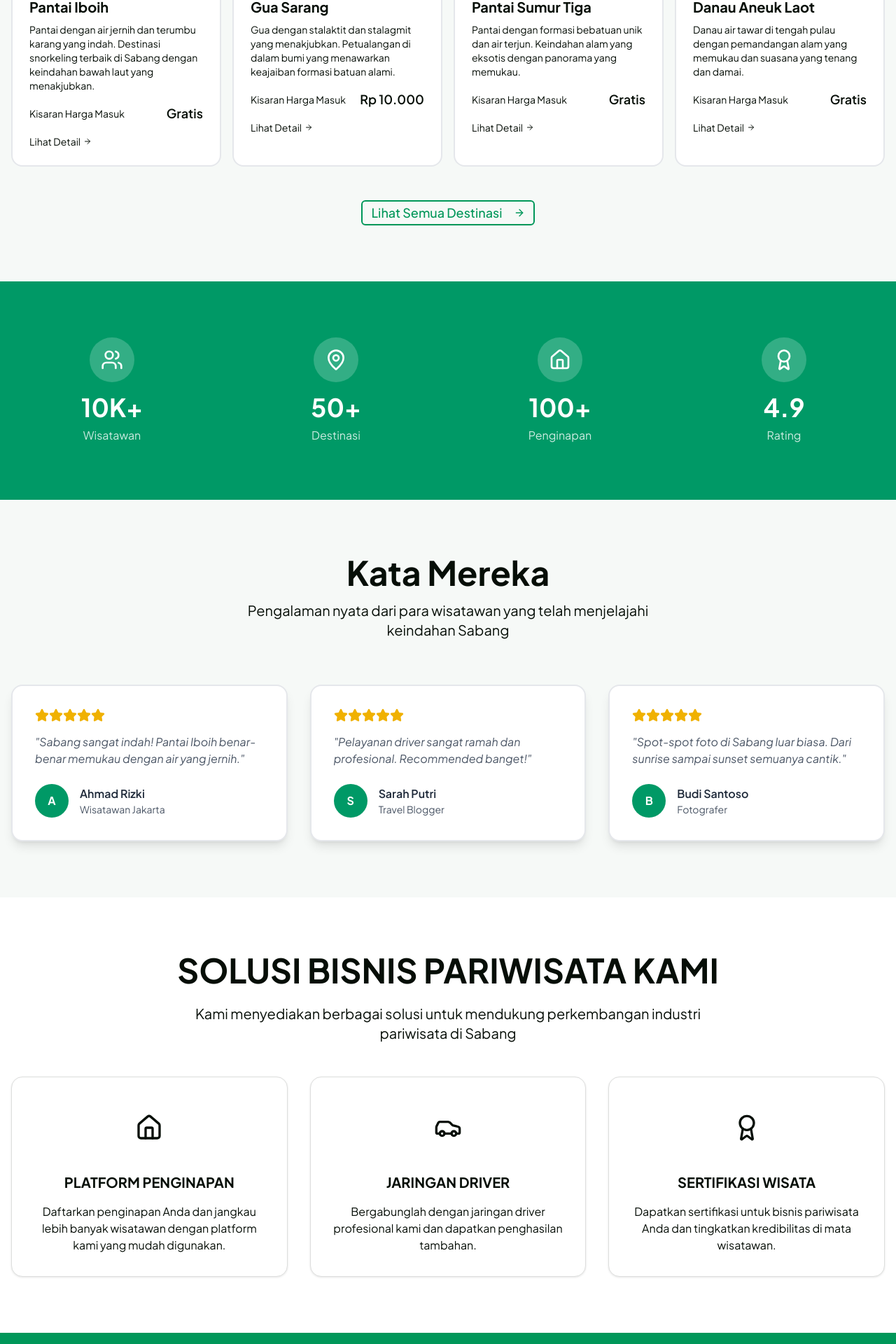
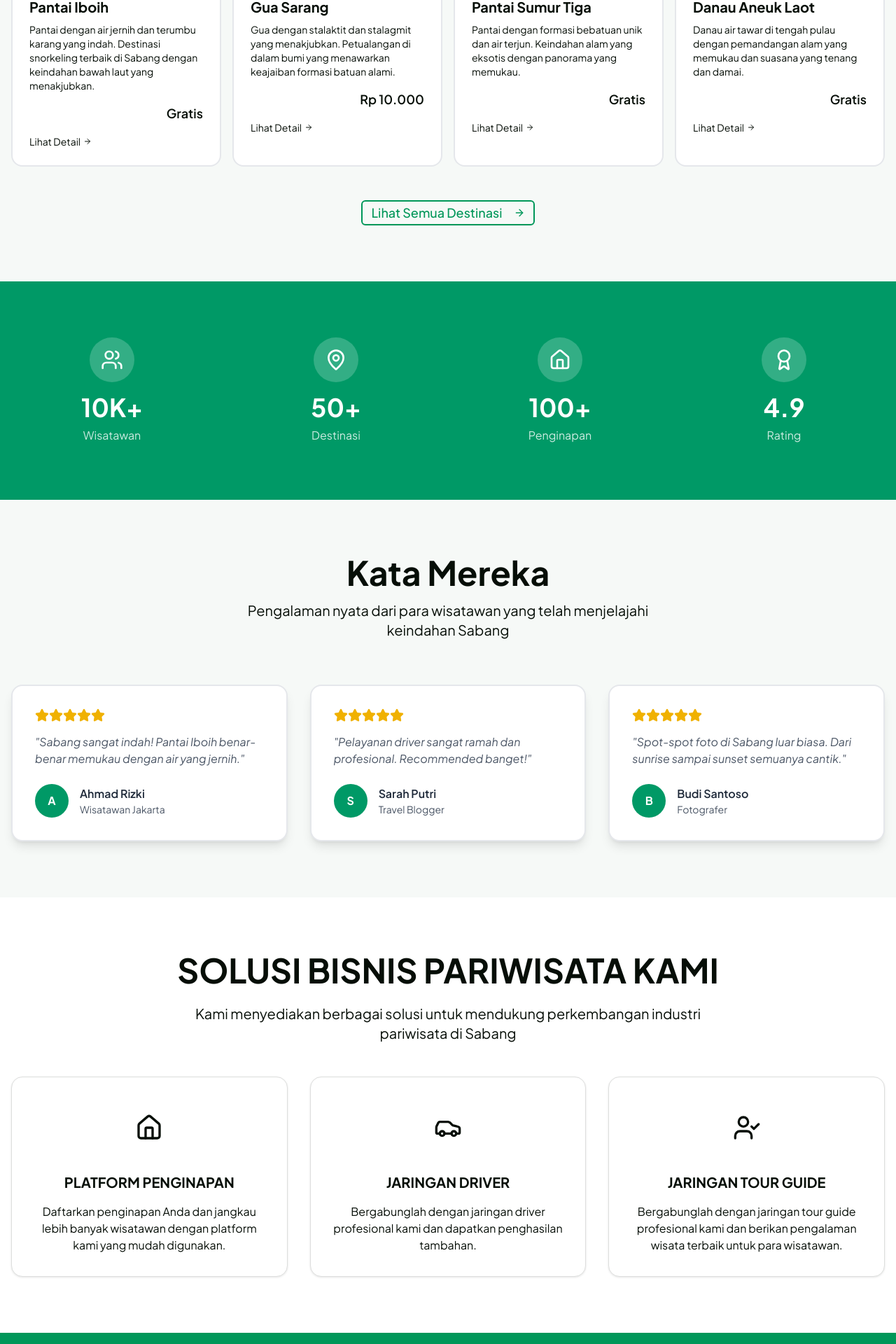
Before and after one commit to dianislami/SabangKarsa, a React (Vite) app: page / in a window 1280 px wide. Shown: the part 2456-4376 px from the top of the page at 70% size. Built offline with nearby package versions, Linux system fonts and the light colour scheme.

Commit message:
styling: minor update

```diff
--- a/src/components/layouts/business-solutions-section.tsx
+++ b/src/components/layouts/business-solutions-section.tsx
@@ -1,6 +1,6 @@
 import { motion } from "framer-motion"
 import { useState, useEffect, useRef } from "react";
-import { Home, Car, Award } from "lucide-react"
+import { Home, Car, UserCheck } from "lucide-react"
 
 export function BusinessSolutionsSection() {
   const [containerInView, setContainerInView] = useState(false);
@@ -84,11 +84,11 @@ export function BusinessSolutionsSection() {
               viewport={{ once: true }}
             >
               <div className="w-20 h-20 bg-primary rounded-2xl flex items-center justify-center mx-auto mb-6">
-                <Award className="w-10 h-10 text-primary-foreground" />
+                <UserCheck className="w-10 h-10 text-primary-foreground" />
               </div>
-              <h3 className="text-xl font-bold mb-4 text-foreground">SERTIFIKASI WISATA</h3>
+              <h3 className="text-xl font-bold mb-4 text-foreground">JARINGAN TOUR GUIDE</h3>
               <p className="text-muted-foreground">
-                Dapatkan sertifikasi untuk bisnis pariwisata Anda dan tingkatkan kredibilitas di mata wisatawan.
+                Bergabunglah dengan jaringan tour guide profesional kami dan berikan pengalaman wisata terbaik untuk para wisatawan.
               </p>
             </motion.div>
           </div>
--- a/src/components/layouts/destinations-section.tsx
+++ b/src/components/layouts/destinations-section.tsx
@@ -125,7 +125,7 @@ export function DestinationsSection() {
                   </p>
 
                   <div className="flex items-center justify-between">
-                    <span  className="text-sm">Kisaran Harga Masuk</span>
+                    <span className="text-sm text-white">Kisaran Harga Masuk</span>
                     <span className="text-lg font-semibold text-primary dark:text-white">
                       {destination.price}
                     </span>
```
